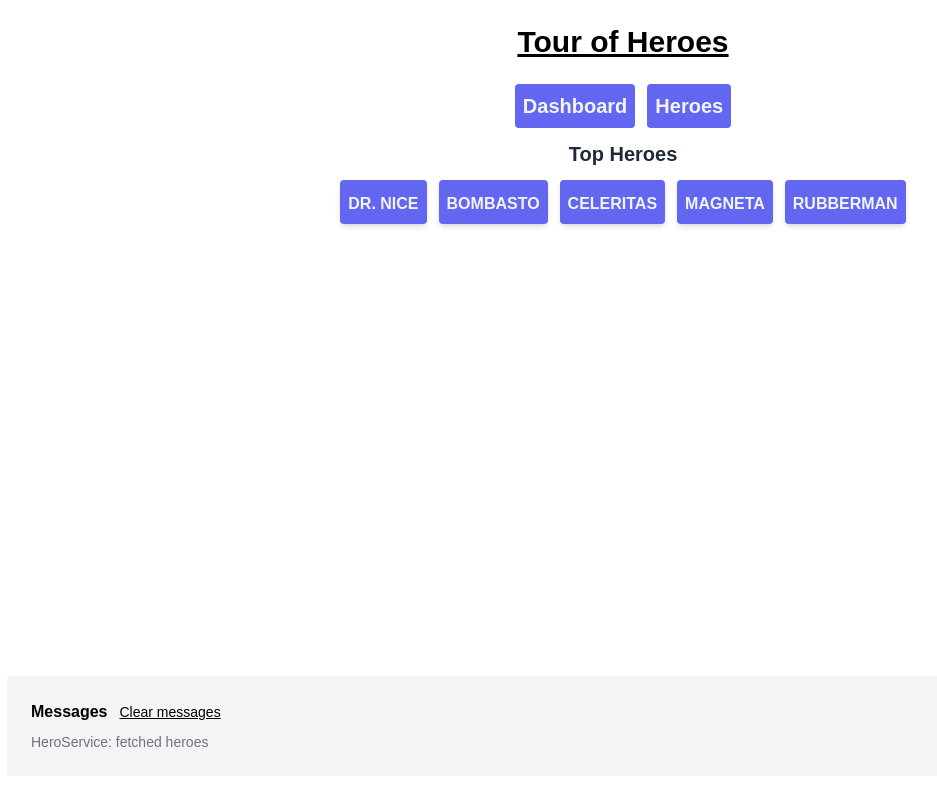
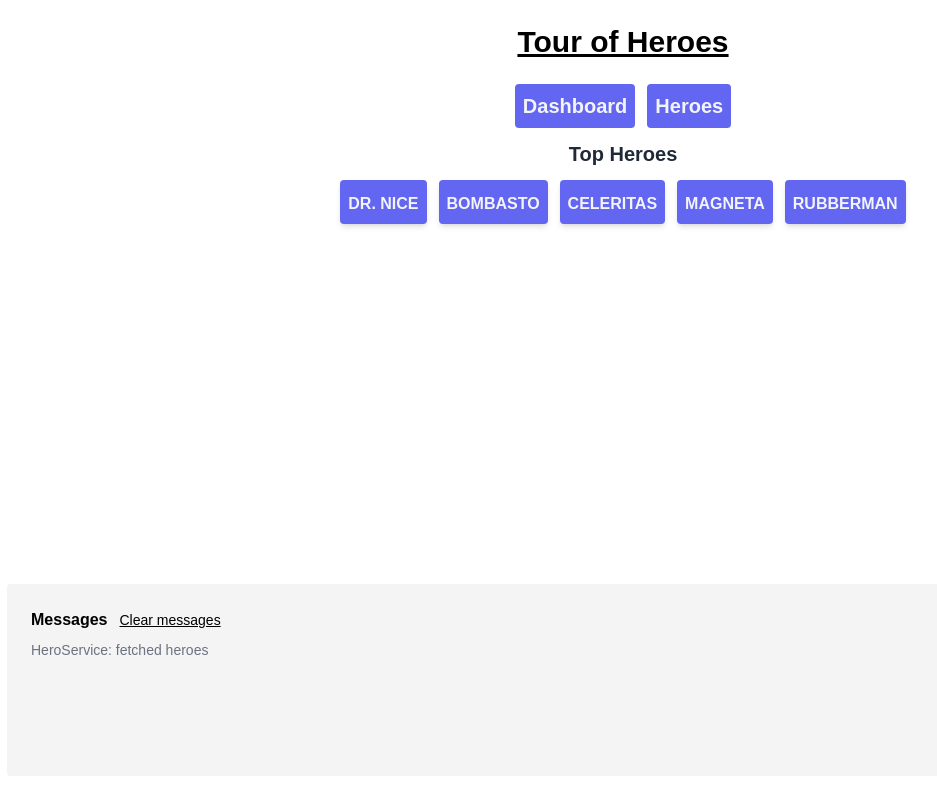
Before and after one commit to b0yu-li/angular-tour-of-heroes, an Angular app: page /dashboard in a window 1280 px wide. Shown: the top 786 px of the page, without its empty margins (17-954 px from the left). Built offline with nearby package versions, Linux system fonts and the light colour scheme.

Commit message:
style: when message component gets too long, it could overflow

```diff
--- a/src/app/messages/messages.component.html
+++ b/src/app/messages/messages.component.html
@@ -1,4 +1,4 @@
-<div class="p-6 rounded bg-zinc-100" *ngIf="messageService.messages.length">
+<div class="p-6 rounded bg-zinc-100 overflow-y-auto h-48 " *ngIf="messageService.messages.length">
     <div class="mb-2 flex gap-3 justify-start">
         <h2 class="font-semibold">Messages</h2>
         <button type="button" class="text-sm underline" (click)="messageService.clear()">Clear messages</button>
```
Also changed, not shown: 1 other file (tests, documents, lock files or other folders).
